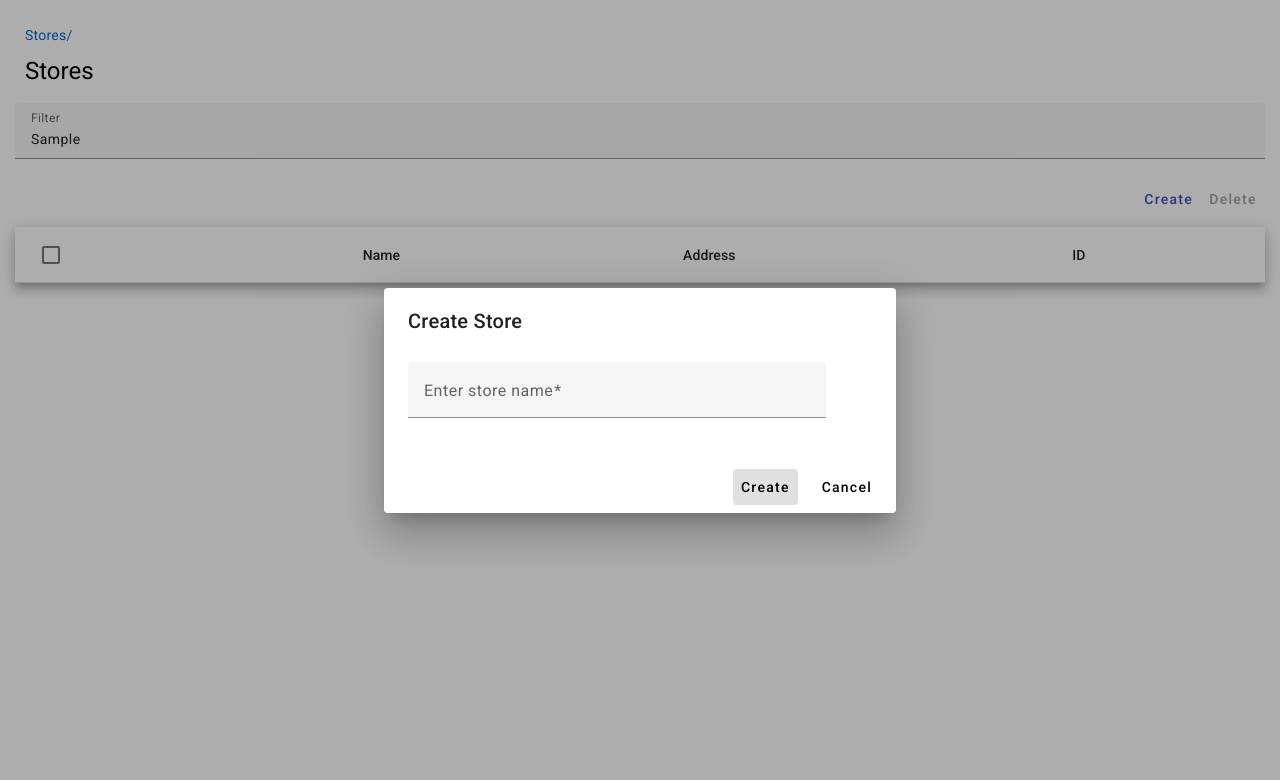
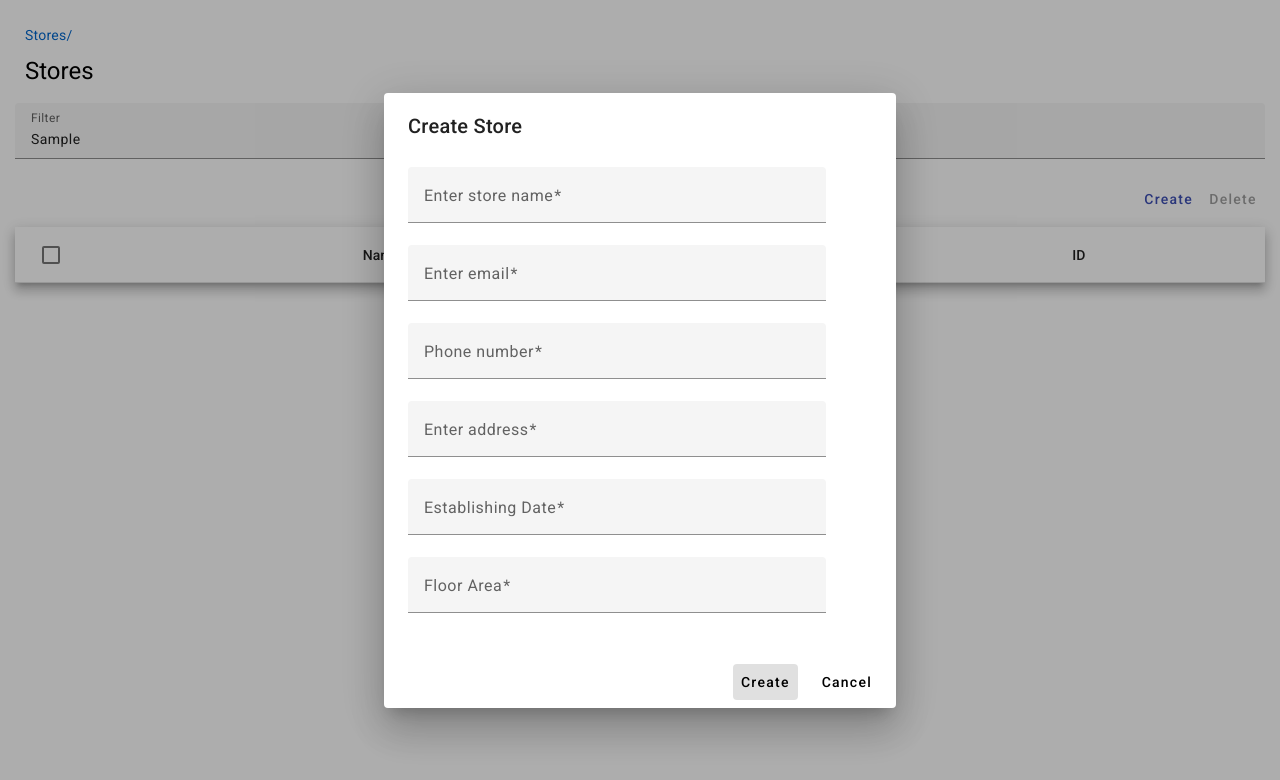
Before and after one commit to Anarhi916/Angular-app, an Angular app: page / in a window 1280 px wide. Both pictures are taken after typing "Sample" into the empty fields and a click on the button "Create". Shown: the top 780 px of the page. Built offline with nearby package versions, Linux system fonts and the light colour scheme; no server answers.

Commit message:
enhanced create form

```diff
--- a/src/app/components/create-store-dialog/create-store-dialog.component.html
+++ b/src/app/components/create-store-dialog/create-store-dialog.component.html
@@ -1,4 +1,5 @@
 <div class="wrapper">
+  <form [formGroup]="form">
     <h1 mat-dialog-title>Create Store</h1>
     <div mat-dialog-content class="mat-typography">
       <mat-form-field class="form-field">
@@ -6,16 +7,79 @@
         <input
           matInput
           placeholder="Doblin store"
-        [formControl]="name"
+          formControlName="name"
           required
         />
-      @if (name.invalid) {
-      <mat-error>{{ getErrorMessage() }}</mat-error>
-      }
+        <mat-error *ngIf="form.get('name')?.invalid">
+          {{ getErrorMessage("name") }}
+        </mat-error>
+      </mat-form-field>
+      <mat-form-field class="form-field">
+        <mat-label>Enter email</mat-label>
+        <input
+          matInput
+          placeholder="pat@example.com"
+          formControlName="email"
+          required
+        />
+        <mat-error *ngIf="form.get('email')?.invalid">
+          {{ getErrorMessage("email") }}
+        </mat-error>
+      </mat-form-field>
+      <mat-form-field class="form-field">
+        <mat-label>Phone number</mat-label>
+        <input
+          matInput
+          placeholder="+380973469146"
+          formControlName="tel"
+          required
+        />
+        <mat-error *ngIf="form.get('tel')?.invalid">
+          {{ getErrorMessage("tel") }}
+        </mat-error>
+      </mat-form-field>
+      <mat-form-field class="form-field">
+        <mat-label>Enter address</mat-label>
+        <input
+          matInput
+          placeholder="New York, NY, USA"
+          formControlName="address"
+          required
+        />
+        <mat-error *ngIf="form.get('address')?.invalid">
+          {{ getErrorMessage("address") }}
+        </mat-error>
+      </mat-form-field>
+      <mat-form-field class="form-field">
+        <mat-label>Establishing Date</mat-label>
+        <input
+          matInput
+          placeholder="12.11.2023"
+          formControlName="established"
+          required
+        />
+        <mat-error *ngIf="form.get('established')?.invalid">
+          {{ getErrorMessage("established") }}
+        </mat-error>
+      </mat-form-field>
+      <mat-form-field class="form-field">
+        <mat-label>Floor Area</mat-label>
+        <input
+          matInput
+          placeholder="20 sq. m"
+          formControlName="floorArea"
+          required
+        />
+        <mat-error *ngIf="form.get('floorArea')?.invalid">
+          {{ getErrorMessage("floorArea") }}
+        </mat-error>
       </mat-form-field>
     </div>
     <div mat-dialog-actions align="end">
-    <button mat-button [mat-dialog-close]="true" cdkFocusInitial>Create</button>
+      <button mat-button [mat-dialog-close]="true" cdkFocusInitial>
+        Create
+      </button>
       <button mat-button mat-dialog-close>Cancel</button>
     </div>
+  </form>
 </div>
--- a/src/app/components/create-store-dialog/create-store-dialog.component.ts
+++ b/src/app/components/create-store-dialog/create-store-dialog.component.ts
@@ -1,6 +1,6 @@
 import { Component } from '@angular/core';
 import { MatDialogRef } from '@angular/material/dialog';
-import { FormControl, Validators } from '@angular/forms';
+import { FormControl, FormGroup, Validators } from '@angular/forms';
 
 @Component({
   selector: 'app-create-store-dialog',
@@ -9,11 +9,30 @@ import { FormControl, Validators } from '@angular/forms';
 })
 export class CreateStoreDialogComponent {
   constructor(public dialogRef: MatDialogRef<CreateStoreDialogComponent>) {}
-  name = new FormControl('', [Validators.required]);
+  form = new FormGroup({
+    name: new FormControl('', [Validators.required]),
+    address: new FormControl('', [Validators.required]),
+    established: new FormControl('', [Validators.required]),
+    floorArea: new FormControl('', [Validators.required]),
+    email: new FormControl('', [Validators.required, Validators.email]),
+    tel: new FormControl('', [
+      Validators.required,
+      Validators.minLength(13),
+      Validators.maxLength(13),
+    ]),
+  });
 
-  getErrorMessage(): any {
-    if (this.name.hasError('required')) {
+  getErrorMessage(fieldName: string): string {
+    const control = this.form.get(fieldName) as FormControl;
+    if (control.hasError('required')) {
       return 'You must enter a value';
     }
+    if (control.hasError('email')) {
+      return 'Not a valid email';
+    }
+    if (control.hasError('minlength') || control.hasError('maxlength')) {
+      return 'Number must contain 13 characters';
+    }
+    return '';
   }
 }
```
Lines whose indentation alone changed are shown as unchanged.
